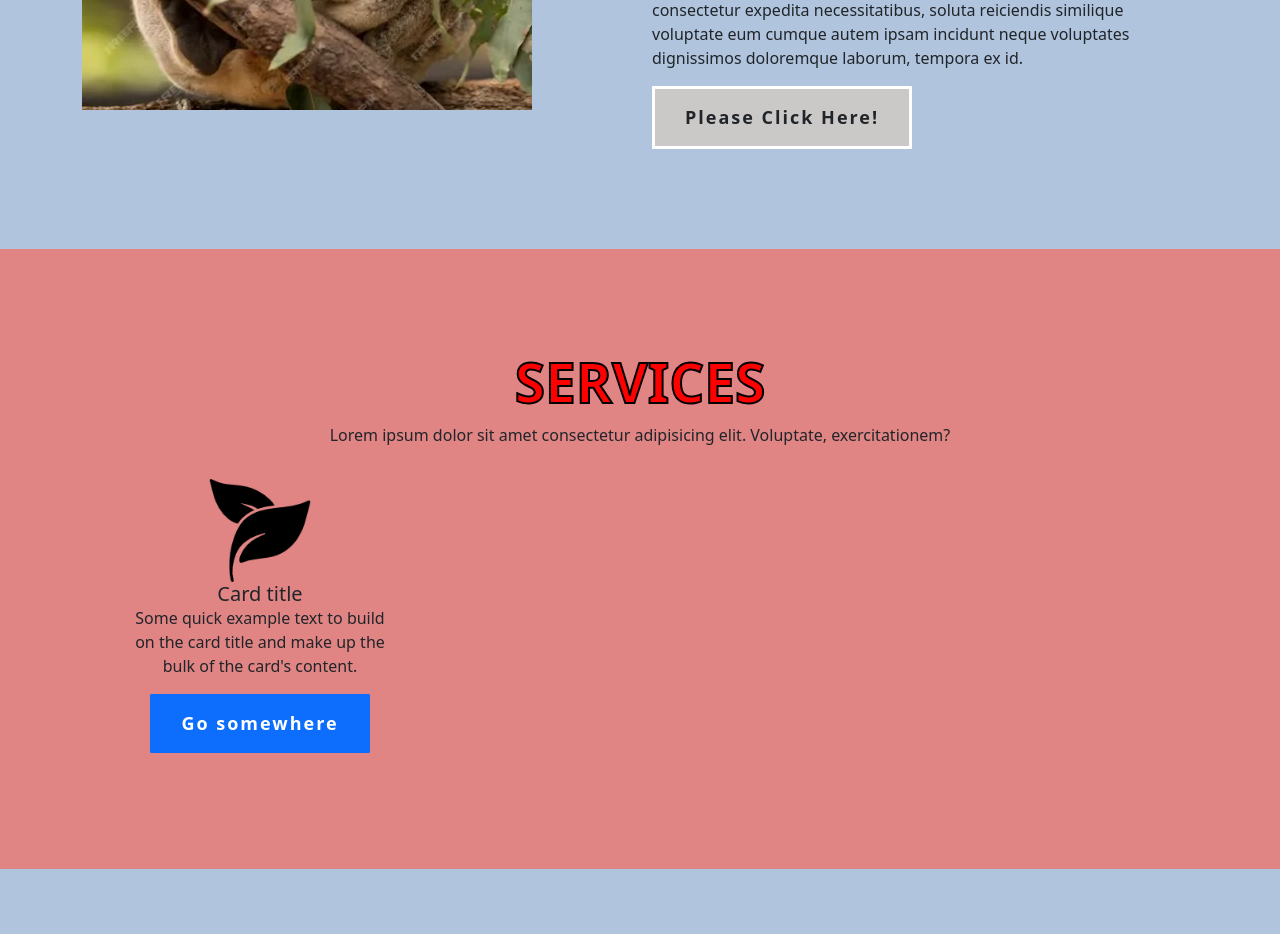
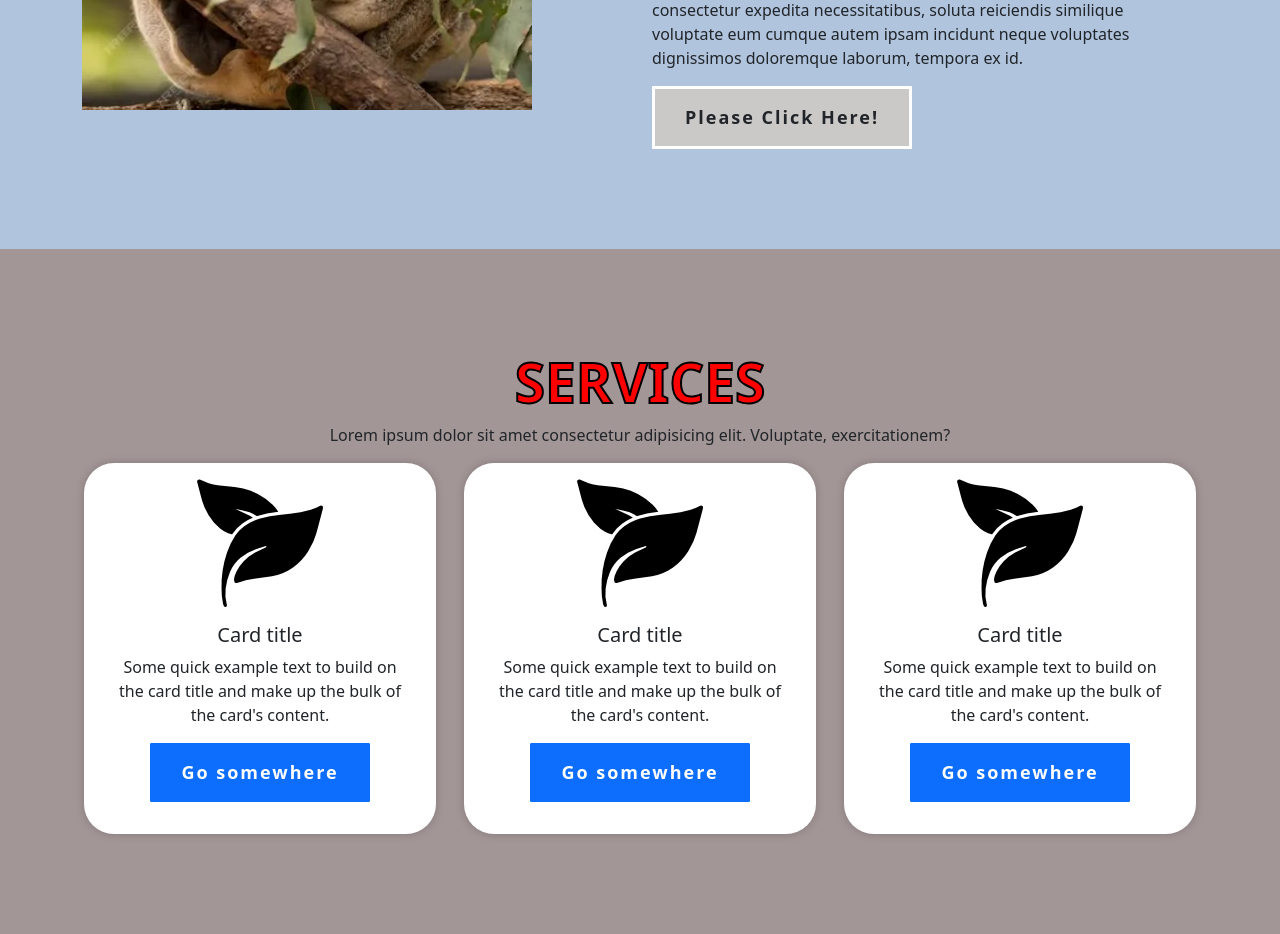
Before and after one commit to jedycs22/CCIT06, a PHP site: page / in a window 1280 px wide. Shown: the part 1406-2340 px from the top of the page. Before the commit the page ends 2275 px from the top, so only its background shows below. Run offline with PHP 8.4, Linux system fonts and the light colour scheme.

Commit message:
your message

```diff
--- a/index.html
+++ b/index.html
@@ -81,7 +81,7 @@
       </div>
       <div class="row">
         <div class="col-lg-4 d-flex align-items-center justify-content-center">
-          <div class="text-center p-3" style="width: 18rem;">
+          <div class="card text-center p-3" style="width: 22rem;">
             <img src="53775.png" class="card-img-top luh mx-auto" alt="...">
             <div class="card-body">
               <h5 class="card-title">Card title</h5>
@@ -90,6 +90,28 @@
             </div>
           </div>
         </div>
+        <div class="col-lg-4 d-flex align-items-center justify-content-center">
+          <div class="card text-center p-3" style="width: 22rem;">
+            <img src="53775.png" class="card-img-top luh mx-auto" alt="...">
+            <div class="card-body">
+              <h5 class="card-title">Card title</h5>
+              <p class="card-text">Some quick example text to build on the card title and make up the bulk of the card's content.</p>
+              <a href="#" class="btn btn-primary">Go somewhere</a>
+            </div>
+          </div>
+        </div>
+
+        <div class="col-lg-4 d-flex align-items-center justify-content-center">
+          <div class="card text-center p-3" style="width: 22rem;">
+            <img src="53775.png" class="card-img-top luh mx-auto" alt="...">
+            <div class="card-body">
+              <h5 class="card-title">Card title</h5>
+              <p class="card-text">Some quick example text to build on the card title and make up the bulk of the card's content.</p>
+              <a href="#" class="btn btn-primary">Go somewhere</a>
+            </div>
+          </div>
+        </div>
+
         </div>
       </div>
       </section>
--- a/style.css
+++ b/style.css
@@ -66,7 +66,7 @@ section{
 
 
 .card:hover {
-    background-color: rgb(190, 44, 44);
+    background-color: rgb(230, 209, 209);
 }
 
 .card:hover .card-title,
@@ -84,5 +84,5 @@ section{
 }
 
 #services {
-    background-color: #e08484;
+    background-color: #a39696;
 }
```
